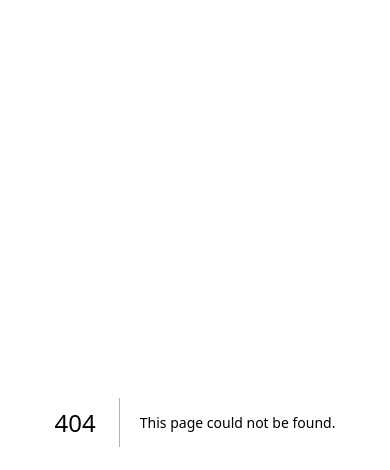
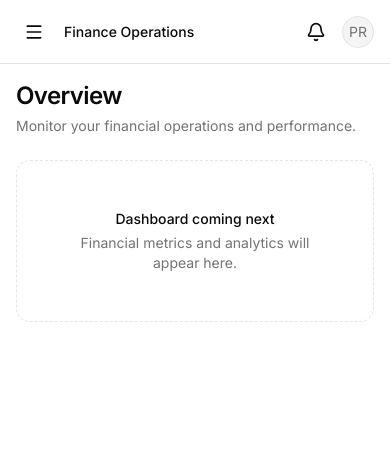
Before and after one commit to priyankamaharathy/ai-finance-operations-copilot, a Next.js app: page /dashboard in a window 390 px wide. Before the commit this address had no page. Shown: the top 470 px of the page. Built offline with nearby package versions, Linux system fonts and the light colour scheme.

Commit message:
feat: implement responsive application shell

```diff
--- /dev/null
+++ b/src/app/(dashboard)/dashboard/page.tsx
@@ -0,0 +1,31 @@
+export default function DashboardPage() {
+  return (
+    <div className="space-y-6 p-4 md:p-6">
+      <div>
+        <h1 className="text-2xl font-semibold tracking-tight">
+          Overview
+        </h1>
+
+        <p className="mt-1 text-sm text-muted-foreground">
+          Monitor your financial operations and performance.
+        </p>
+      </div>
+
+      <section
+        aria-labelledby="dashboard-placeholder"
+        className="rounded-xl border border-dashed p-12 text-center"
+      >
+        <h2
+          id="dashboard-placeholder"
+          className="text-sm font-medium"
+        >
+          Dashboard coming next
+        </h2>
+
+        <p className="mt-1 text-sm text-muted-foreground">
+          Financial metrics and analytics will appear here.
+        </p>
+      </section>
+    </div>
+  );
+}
--- /dev/null
+++ b/src/app/(dashboard)/layout.tsx
@@ -0,0 +1,13 @@
+import type { ReactNode } from "react";
+
+import { AppShell } from "@/components/layout/app-shell";
+
+interface DashboardLayoutProps {
+  children: ReactNode;
+}
+
+export default function DashboardLayout({
+  children,
+}: DashboardLayoutProps) {
+  return <AppShell>{children}</AppShell>;
+}
--- /dev/null
+++ b/src/components/layout/app-shell.tsx
@@ -0,0 +1,26 @@
+import { ReactNode } from "react";
+
+import { Header } from "./header";
+import { Sidebar } from "./sidebar";
+
+interface AppShellProps {
+  children: ReactNode;
+}
+
+export function AppShell({
+  children,
+}: AppShellProps) {
+  return (
+    <div className="flex min-h-screen bg-background">
+      <Sidebar />
+
+      <div className="flex min-w-0 flex-1 flex-col">
+        <Header />
+
+        <main className="min-w-0 flex-1 overflow-x-hidden">
+          {children}
+        </main>
+      </div>
+    </div>
+  );
+}
--- /dev/null
+++ b/src/components/layout/header.tsx
@@ -0,0 +1,51 @@
+"use client";
+
+import { Bell } from "lucide-react";
+
+import {
+  Avatar,
+  AvatarFallback,
+} from "@/components/ui/avatar";
+
+import { Button } from "@/components/ui/button";
+
+import { MobileNav } from "./mobile-nav";
+
+export function Header() {
+  return (
+    <header className="flex h-16 items-center justify-between border-b bg-background px-4 md:px-6">
+      <div className="flex min-w-0 items-center gap-3">
+        <MobileNav />
+
+        <div className="min-w-0">
+          <p className="truncate text-sm font-medium">
+            Finance Operations
+          </p>
+
+          <p className="hidden truncate text-xs text-muted-foreground sm:block">
+            Monitor and understand your financial activity
+          </p>
+        </div>
+      </div>
+
+      <div className="flex shrink-0 items-center gap-2">
+        <Button
+          variant="ghost"
+          size="icon"
+          aria-label="View notifications"
+        >
+          <Bell
+            className="size-5"
+            aria-hidden="true"
+          />
+        </Button>
+
+        <Avatar>
+          <AvatarFallback>
+            PR
+          </AvatarFallback>
+        </Avatar>
+      </div>
+    </header>
+  );
+}
--- /dev/null
+++ b/src/components/layout/mobile-nav.tsx
@@ -0,0 +1,87 @@
+"use client";
+
+import Link from "next/link";
+import { Menu } from "lucide-react";
+
+import {
+  Sheet,
+  SheetContent,
+  SheetHeader,
+  SheetTitle,
+  SheetTrigger,
+} from "@/components/ui/sheet";
+
+
+import {
+  mainNavItems,
+  secondaryNavItems,
+} from "./nav-items";
+
+export function MobileNav() {
+  return (
+    <Sheet>
+<SheetTrigger
+  className="inline-flex size-9 items-center justify-center rounded-md hover:bg-accent hover:text-accent-foreground md:hidden"
+  aria-label="Open navigation menu"
+>
+  <Menu className="size-5" aria-hidden="true" />
+</SheetTrigger>
+
+      <SheetContent
+        side="left"
+        className="w-72 p-0"
+      >
+        <SheetHeader className="border-b px-6 py-4">
+          <SheetTitle>FinanceOS</SheetTitle>
+        </SheetHeader>
+
+        <nav
+          aria-label="Mobile navigation"
+          className="space-y-6 p-4"
+        >
+          <div className="space-y-1">
+            {mainNavItems.map((item) => {
+              const Icon = item.icon;
+
+              return (
+                <Link
+                  key={item.href}
+                  href={item.href}
+                  className="flex items-center gap-3 rounded-lg px-3 py-2 text-sm font-medium transition-colors hover:bg-accent"
+                >
+                  <Icon
+                    className="size-4"
+                    aria-hidden="true"
+                  />
+
+                  <span>{item.title}</span>
+                </Link>
+              );
+            })}
+          </div>
+
+          <div className="space-y-1">
+            {secondaryNavItems.map((item) => {
+              const Icon = item.icon;
+
+              return (
+                <Link
+                  key={item.href}
+                  href={item.href}
+                  className="flex items-center gap-3 rounded-lg px-3 py-2 text-sm font-medium transition-colors hover:bg-accent"
+                >
+                  <Icon
+                    className="size-4"
+                    aria-hidden="true"
+                  />
+
+                  <span>{item.title}</span>
+                </Link>
+              );
+            })}
+          </div>
+        </nav>
+      </SheetContent>
+    </Sheet>
+  );
+}
--- /dev/null
+++ b/src/components/layout/nav-items.ts
@@ -0,0 +1,44 @@
+import {
+  BarChart3,
+  LayoutDashboard,
+  Settings,
+  Sparkles,
+  Users,
+  WalletCards,
+} from "lucide-react";
+
+export const mainNavItems = [
+  {
+    title: "Overview",
+    href: "/dashboard",
+    icon: LayoutDashboard,
+  },
+  {
+    title: "Transactions",
+    href: "/transactions",
+    icon: WalletCards,
+  },
+  {
+    title: "Vendors",
+    href: "/vendors",
+    icon: Users,
+  },
+  {
+    title: "Reports",
+    href: "/reports",
+    icon: BarChart3,
+  },
+];
+
+export const secondaryNavItems = [
+  {
+    title: "AI Copilot",
+    href: "/ai-copilot",
+    icon: Sparkles,
+  },
+  {
+    title: "Settings",
+    href: "/settings",
+    icon: Settings,
+  },
+];
--- /dev/null
+++ b/src/components/layout/sidebar.tsx
@@ -0,0 +1,115 @@
+"use client";
+
+import Link from "next/link";
+import { usePathname } from "next/navigation";
+
+import { Separator } from "@/components/ui/separator";
+import { cn } from "@/lib/utils";
+
+import {
+  mainNavItems,
+  secondaryNavItems,
+} from "./nav-items";
+
+export function Sidebar() {
+  const pathname = usePathname();
+
+  return (
+    <aside className="hidden w-64 shrink-0 border-r bg-background md:flex md:flex-col">
+      {/* Brand */}
+      <div className="flex h-16 items-center border-b px-6">
+        <Link
+          href="/dashboard"
+          className="flex items-center gap-2"
+          aria-label="FinanceOS home"
+        >
+          <div
+            className="flex size-8 items-center justify-center rounded-lg bg-primary text-sm font-bold text-primary-foreground"
+            aria-hidden="true"
+          >
+            F
+          </div>
+
+          <span className="font-semibold tracking-tight">
+            FinanceOS
+          </span>
+        </Link>
+      </div>
+
+      {/* Navigation */}
+      <nav
+        aria-label="Primary navigation"
+        className="flex-1 space-y-6 p-4"
+      >
+        <div className="space-y-1">
+          <p className="px-3 pb-2 text-xs font-medium uppercase tracking-wider text-muted-foreground">
+            Workspace
+          </p>
+
+          {mainNavItems.map((item) => {
+            const Icon = item.icon;
+            const isActive = pathname === item.href;
+
+            return (
+              <Link
+                key={item.href}
+                href={item.href}
+                aria-current={isActive ? "page" : undefined}
+                className={cn(
+                  "flex items-center gap-3 rounded-lg px-3 py-2 text-sm font-medium transition-colors",
+                  "hover:bg-accent hover:text-accent-foreground",
+                  isActive &&
+                    "bg-accent text-accent-foreground",
+                )}
+              >
+                <Icon
+                  className="size-4"
+                  aria-hidden="true"
+                />
+
+                <span>{item.title}</span>
+              </Link>
+            );
+          })}
+        </div>
+
+        <Separator />
+
+        <div className="space-y-1">
+          {secondaryNavItems.map((item) => {
+            const Icon = item.icon;
+            const isActive = pathname === item.href;
+
+            return (
+              <Link
+                key={item.href}
+                href={item.href}
+                aria-current={isActive ? "page" : undefined}
+                className={cn(
+                  "flex items-center gap-3 rounded-lg px-3 py-2 text-sm font-medium transition-colors",
+                  "hover:bg-accent hover:text-accent-foreground",
+                  isActive &&
+                    "bg-accent text-accent-foreground",
+                )}
+              >
+                <Icon
+                  className="size-4"
+                  aria-hidden="true"
+                />
+
+                <span>{item.title}</span>
+              </Link>
+            );
+          })}
+        </div>
+      </nav>
+
+      {/* Footer */}
+      <div className="border-t p-4">
+        <p className="px-3 text-xs text-muted-foreground">
+          FinanceOS v0.1
+        </p>
+      </div>
+    </aside>
+  );
+}
```
